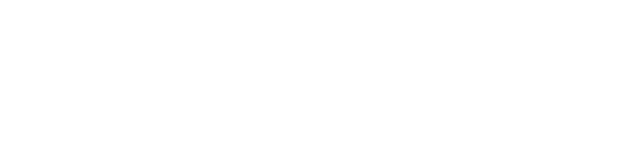
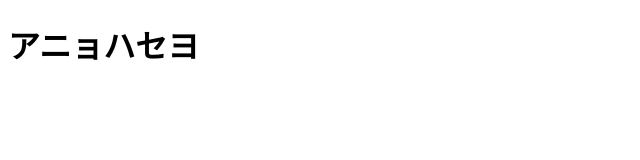
Before and after one commit to suika57/fitness, a plain HTML site: page index.html in a window 1280 px wide. Shown: the whole page, without its empty margins (0-640 px from the left). Drawn offline with Linux system fonts and the light colour scheme.

Commit message:
フォントサイズ追加

```diff
--- a/index.html
+++ b/index.html
@@ -7,6 +7,6 @@
     <title>Document</title>
 </head>
 <body>
-
+    <h1>アニョハセヨ</h1>
 </body>
 </html>
--- a/style.css
+++ b/style.css
@@ -1,4 +1,5 @@
 body{
     background-color: black;
     align-self: start;
+    font-size: large;
 }
```
